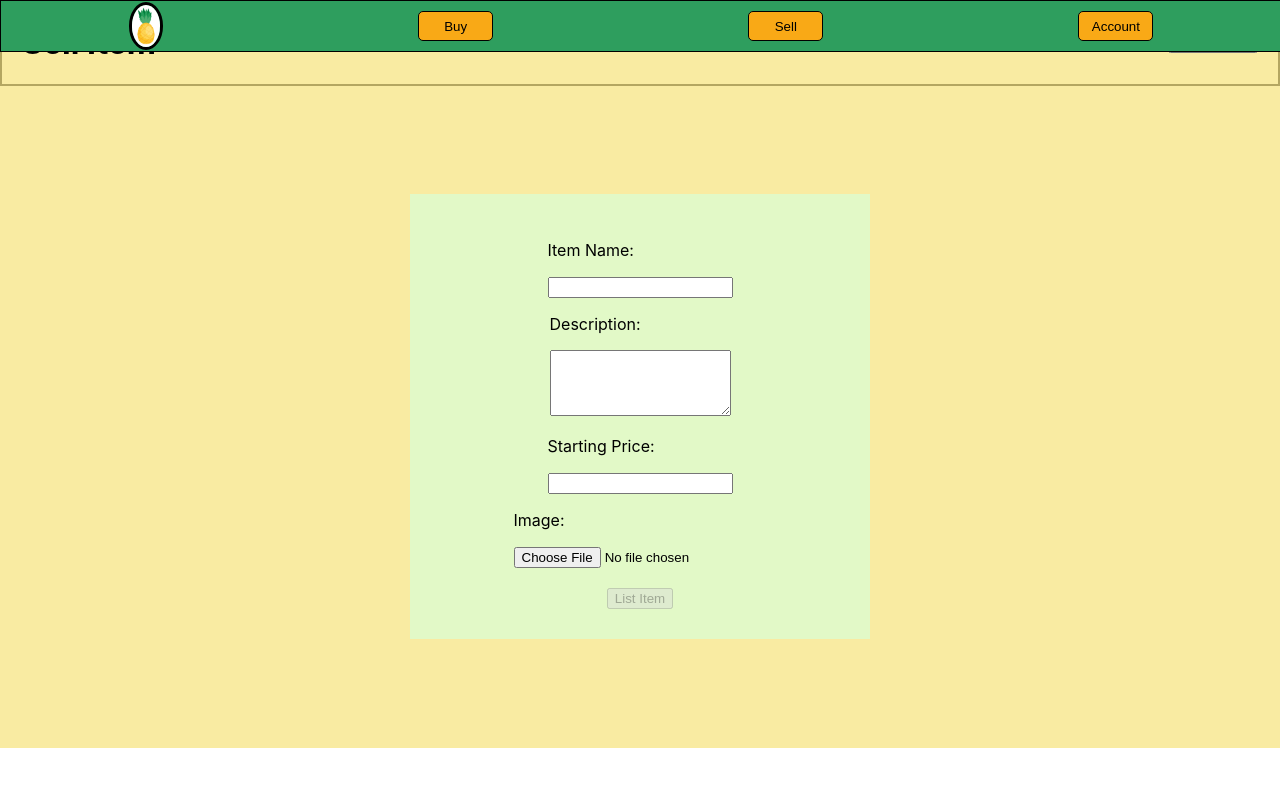
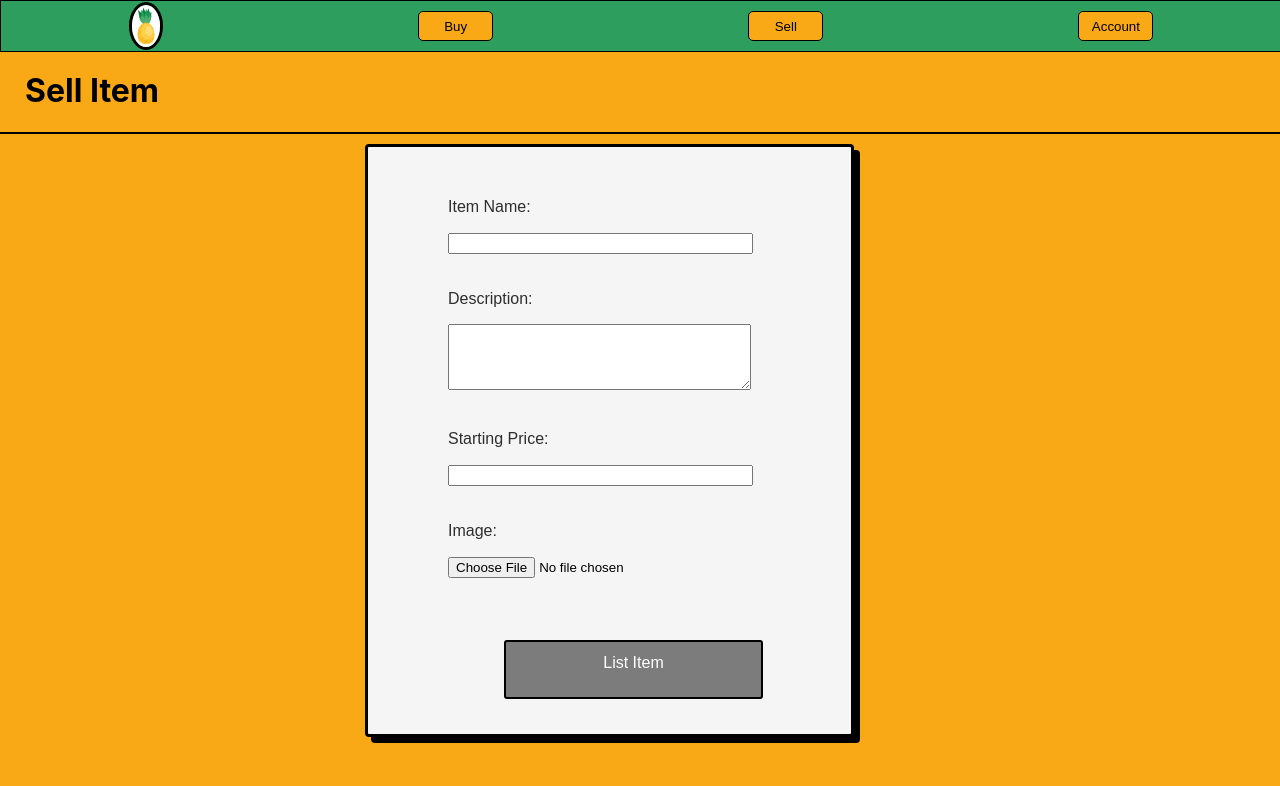
Before and after one commit to JacobWingstrom/Ecommerce, a React (Create React App) app: page /SellPage in a window 1280 px wide. Shown: the top 786 px of the page. Built offline with nearby package versions, Linux system fonts and the light colour scheme.

Commit message:
Pushing Sell Page will update when API is ready

```diff
--- a/src/Scripts/SellPage.js
+++ b/src/Scripts/SellPage.js
@@ -5,12 +5,9 @@ import { useState } from "react";
 import { useAuth } from '../Context/AuthContext.js'
 
 function SellPageHeader() {
-    const navigate = useNavigate();
-
     return (
         <div id="SellPage-header">
             <h1>Sell Item</h1>
-            <button id="SellPage-Button" onClick={ () => navigate('/AccountPage')}>My Listings</button>
         </div>
     );
 }
@@ -59,24 +56,24 @@ function SellPageBody() {
             <form className="SellPage-form" onSubmit={handleSubmit}>
                 {error && <p id="SellPage-error" style={{color: 'red'}}>{error}</p>}
                 <label>
-                    <p>Item Name:</p>
-                    <input type="text" name="itemName" onChange={ e => setTitle(e.target.value) } />
+                    <p className="SellPage-Label">Item Name:</p>
+                    <input className="SellPage-Input" type="text" name="itemName" onChange={ e => setTitle(e.target.value) } />
                 </label>
                 <label>
-                    <p>Description:</p>
-                    <textarea name="description" onChange={ e => setDescription(e.target.value) } rows={4}/>
+                    <p className="SellPage-Label">Description:</p>
+                    <textarea className="SellPage-Input" name="description" onChange={ e => setDescription(e.target.value) } rows={4}/>
                 </label>
                 <label>
-                    <p>Starting Price:</p>
-                    <input type="number" name="price" onChange={ e => setPrice(e.target.value) } />
+                    <p className="SellPage-Label">Starting Price:</p>
+                    <input className="SellPage-Input" type="number" name="price" onChange={ e => setPrice(e.target.value) } />
                 </label>
                 <label>
-                    <p>Image:</p>
+                    <p className="SellPage-Label">Image:</p>
                     <input type="file" accept="image/*" onChange={ e => setImage(e.target.files[0])} />
                 </label>
                 <br />
 
-                <input type="submit" value="List Item" disabled={!title || !description || !price || !image}/>
+                <input id="SellPage-Button" type="submit" value="List Item" disabled={!title || !description || !price || !image}/>
             </form>
         </div>
     );
--- a/src/Sheets/SellPage.css
+++ b/src/Sheets/SellPage.css
@@ -1,37 +1,77 @@
+#SellPage{
+    position: fixed;
+    top: 50px;
+    background-color: #f9a916;
+    width: 100%;
+    height: 100vh;
+}
+
 #SellPage-header{
-    background-color: rgb(249, 235, 162);
+    background-color: #f9a916;
+    width: 100%;
+    padding-left: 25px;
+    border-bottom: black 2px solid;
+    margin-bottom: 10px;
+}
+
+#SellPage-body{
+    position: fixed;
+    left: calc(50% - 275px);
+    align-items: center;
+
+}
+
+.SellPage-form {
+    background-color: whitesmoke;
+    border: 3px solid black;
+    border-radius: 4px;
+    padding: 35px 32px;
+    padding-left: 80px;
+    width: 100%;
+    max-width: 1000px;
     display: flex;
-    align-items: center;
-    justify-content: space-between;
-    width: 100%;
-    box-sizing: border-box;
-    padding: 0 20px;
-    border:  2px rgb(180, 166, 97) solid;
+    flex-direction: column;
+    gap: 20px;
+    box-shadow: 6px 6px 0px black;
+}
+
+.SellPage-Label {
+    display: flex;
+    flex-direction: column;
+    gap: 6px;
+    font-family: 'DM Sans', sans-serif;
+    font-size: 16px;
+    font-weight: 500;
+    color: rgb(46, 46, 46);
 }
 
 #SellPage-Button{
-    width: 90px;
+    align-self: center;
+    width: 70%;
+    min-width: 80px;
+    margin-top: 2px;
+    padding: 12px;
+    padding-bottom: 25px;
+    background-color: black;
+    color: white;
+    font-family: 'DM Sans', sans-serif;
+    font-size: 16px;
+    font-weight: 500;
+    border: 2px solid black;
+    border-radius: 3px;
+    cursor: pointer;
 }
 
-#SellPage-body{
-    position: absolute;
-    height: calc(100% - 138px);
-    width: 100%;
-    background-color: rgb(249, 235, 162);
-
-    display: flex;
-    justify-content: center;
-    align-items: center;
+#SellPage-Button:disabled{
+    background-color: rgba(0, 0, 0, 0.493);
 }
 
-.SellPage-form{
-    background-color: rgb(226, 249, 199);
+#SellPage-Button:enabled:hover {
+    background-color: #f97316;
+    border-color: black;
+    color: white;
+}
 
-    display: flex;
-    flex-direction: column;
-    align-items: center;
-
-    padding: 30px;
-    max-width: 400px;
-    width: 100%;
+.SellPage-Input{
+    width: 80%;
 }
```
